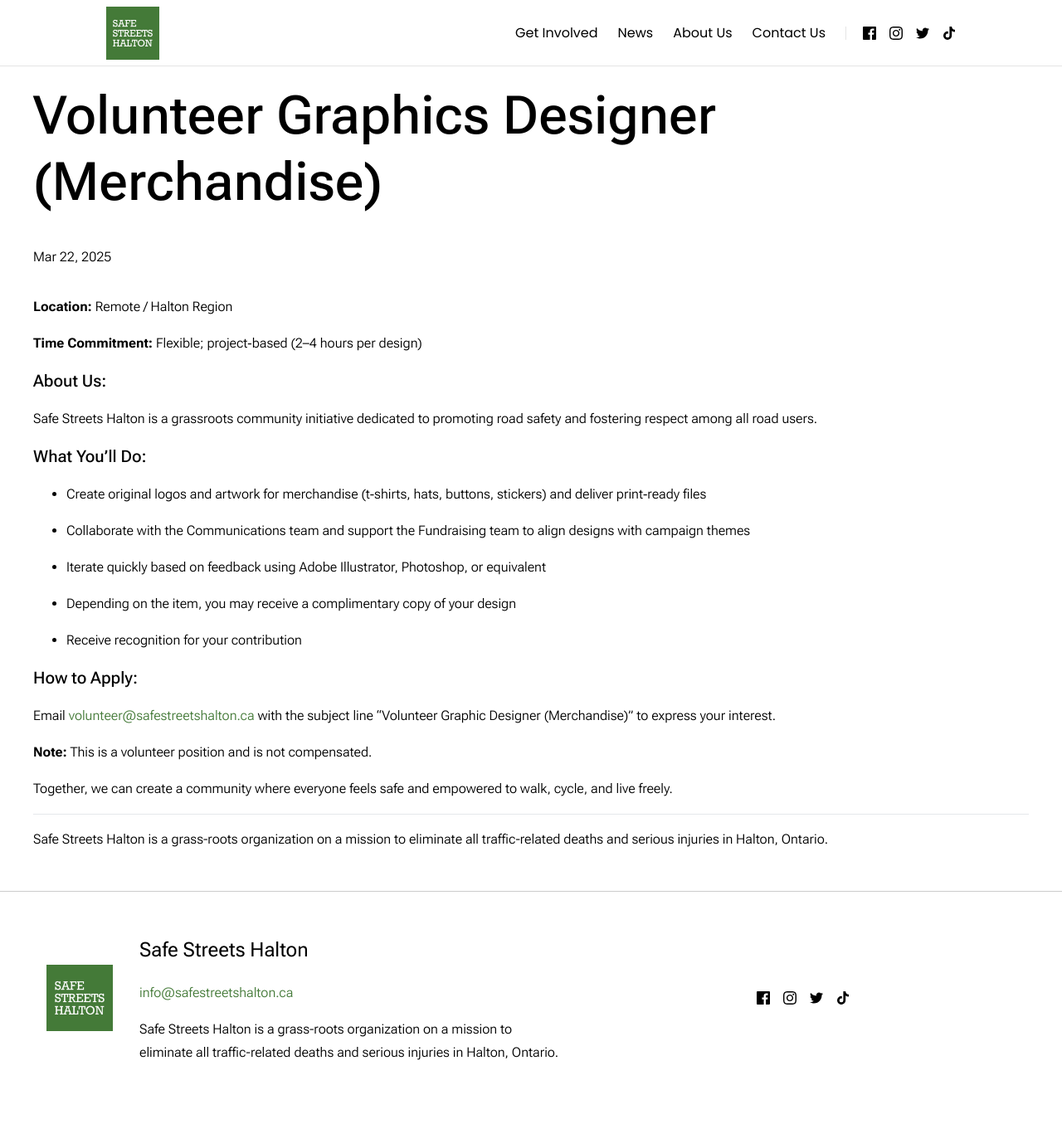
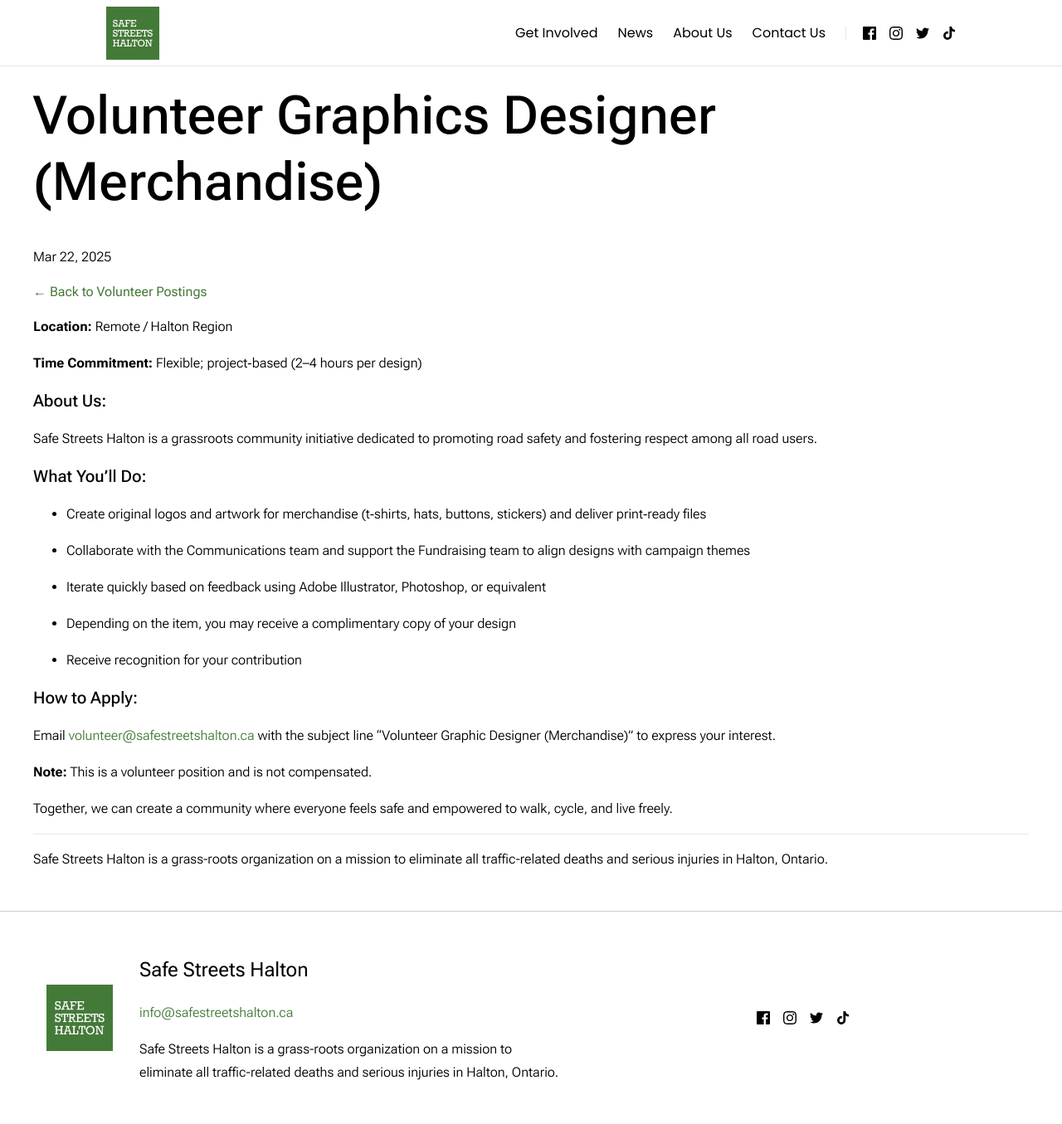
Before and after one commit to Safe-Streets-Halton/safe-streets-halton.github.io, a Jekyll site: the page built from _volunteer-postings/volunteer-graphic-designer-merchandise.markdown, in a window 1280 px wide. Shown: the whole page at 83% size. Built offline with Jekyll 4.4.1, drawn with Linux system fonts in a browser that asks for light colours; before the commit the page ends 1331 px from its top, so only the background shows below that.

Commit message:
Add back navigation link to volunteer postings and update Tailwind CSS version

```diff
--- a/_layouts/volunteer-posting.html
+++ b/_layouts/volunteer-posting.html
@@ -1,6 +1,7 @@
 ---
 layout: post
 ---
+<a href="/get-involved/volunteer">← Back to Volunteer Postings</a>
 
 {%- if page['application-link'] -%}
     <a href="#apply" class="button button--dark-transparent-black">Apply now </a>
--- a/assets/style.css
+++ b/assets/style.css
@@ -1,4 +1,4 @@
-/*! tailwindcss v4.0.15 | MIT License | https://tailwindcss.com */
+/*! tailwindcss v4.0.17 | MIT License | https://tailwindcss.com */
 @layer theme, base, components, utilities;
 @layer theme {
   :root, :host {
@@ -205,9 +205,6 @@
   .relative {
     position: relative;
   }
-  .static {
-    position: static;
-  }
   .inset-0 {
     inset: calc(var(--spacing) * 0);
   }
@@ -343,9 +340,6 @@
   .resize {
     resize: both;
   }
-  .list-disc {
-    list-style-type: disc;
-  }
   .list-none {
     list-style-type: none;
   }
@@ -413,9 +407,6 @@
   .border-b-1 {
     border-bottom-style: var(--tw-border-style);
     border-bottom-width: 1px;
-  }
-  .border-gray-100 {
-    border-color: var(--color-gray-100);
   }
   .border-gray-300 {
     border-color: var(--color-gray-300);
@@ -631,13 +622,6 @@
     &:hover {
       @media (hover: hover) {
         background-color: var(--color-gray-100);
-      }
-    }
-  }
-  .hover\:bg-gray-300 {
-    &:hover {
-      @media (hover: hover) {
-        background-color: var(--color-gray-300);
       }
     }
   }
```
